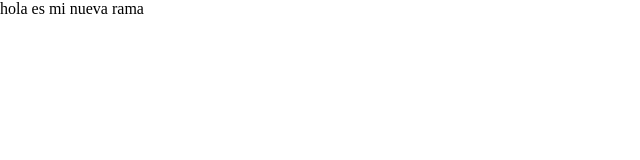
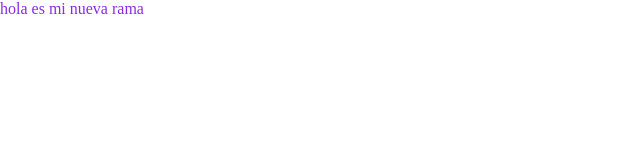
Before and after one commit to melgamboaferrer-sys/unidad-2, a plain HTML site: page s36/index.html in a window 1280 px wide. Shown: the whole page, without its empty margins (0-640 px from the left). Drawn offline with Linux system fonts and the light colour scheme.

Commit message:
agregado

```diff
--- a/s36/assets/css/style.css
+++ b/s36/assets/css/style.css
@@ -3,3 +3,7 @@
     padding: 0;
     box-sizing: border-box;
 }
+
+P {
+    color: blueviolet;
+}
```
